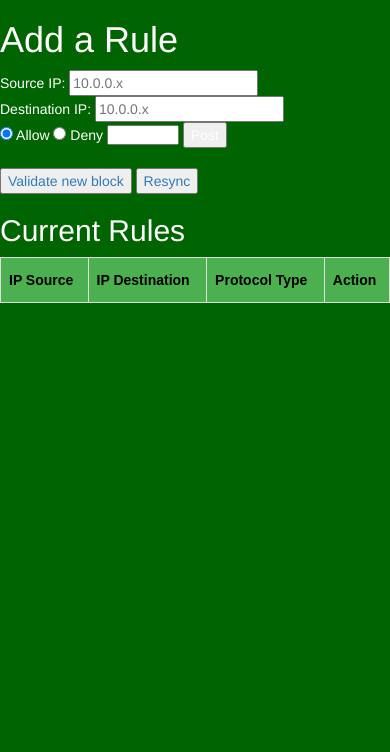
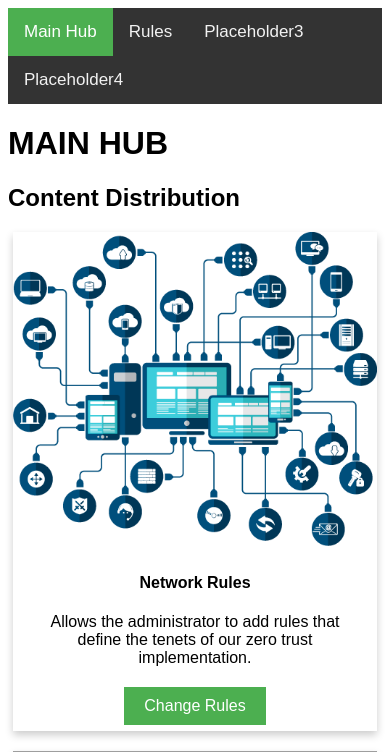
Before and after one commit to aalmeida9/ZT-BC-lab, a Flask app: template project/frontend/templates/index.html in a window 390 px wide. Shown: the top 752 px of the page. Before the commit the page ends 303 px from the top, so only its background shows below. Run offline with Flask 2, Linux system fonts and the light colour scheme; the template is opened without the code that fills it, so the values that code supplies are empty; some libraries are stand-ins or nearby versions; grey boxes are pictures that could not be loaded.

Commit message:
Update to user interface

```diff
--- a/project/frontend/templates/index.html
+++ b/project/frontend/templates/index.html
@@ -1,51 +1,171 @@
 <!DOCTYPE html>
 <html lang="en" dir="ltr">
-  <head>
-    <title>ZT BC Lab</title>
-    <meta charset="utf-8">
-    <link rel="stylesheet" href="https://maxcdn.bootstrapcdn.com/bootstrap/3.4.1/css/bootstrap.min.css">
-    <link rel= "stylesheet" type= "text/css" href= "{{ url_for('static',filename='styles/style.css') }}">
-  </head>
-  <body>
-    <h1>Add a Rule</h1>
-    <form action="/add" id="textform" method="post">
-      Source IP:
-      <input type="text" name="src" placeholder = "10.0.0.x">
-      <br />
-      Destination IP:
-      <input type="text" name="dst" placeholder="10.0.0.x">
-      <br />
-      <input type = "radio" name = "actions" value = "ALLOW" checked> Allow
-      <input type = "radio" name = "actions" value = "DENY"> Deny
-      <select name="dropdown">
-          <option value="ICMP" selected>ICMP</option>
-          <option value="ICMPv6">ICMPv6</option>
-          <option value="TCP">TCP</option>
-          <option value="UDP">UDP</option>
-      </select>
-      <input type="submit" value="Post">
-    </form>
-    <br />
+<head>
+<title>Main Hub</title>
+<meta charset="utf-8" name="viewport" content="width=device-width, initial-scale=1">
 
-    <a href="{{node_address}}/mine" target="_blank"><button>Validate new block</button></a>
-    <a href="/"><button>Resync</button></a>
+<link rel="stylesheet" type="text/css" href="styles/style.css" media="screen"/>
 
-    <h2>Current Rules</h2>
-    <table id = "connection">
-    <tr class="table_row">
-      <th>IP Source</th>
-      <th>IP Destination</th>
-      <th>Protocol Type</th>
-      <th>Action</th>
-    </tr>
-    {% for rule in rules %}
-      <tr class="table_row">
-        <td>{{rule.nw_src}}</td>
-        <td>{{rule.nw_dst}}</td>
-        <td>{{rule.nw_proto}}</td>
-        <td>{{rule.actions}}</td>
-      </tr>
-    {% endfor %}
-    </table>
-  </body>
+<style>
+.topnav {
+  overflow: hidden;
+  background-color: #333;
+}
+
+.topnav a {
+  float: left;
+  color: #f2f2f2;
+  text-align: center;
+  padding: 14px 16px;
+  text-decoration: none;
+  font-size: 17px;
+}
+
+.topnav a:hover {
+  background-color: #ddd;
+  color: black;
+}
+
+.topnav a.active {
+  background-color: #4CAF50;
+  color: white;
+}
+
+body {
+  background-color: white;
+}
+
+h1{
+  color: black;
+}
+h2{
+  color: black;
+}
+
+.card {
+  box-shadow: 0 4px 8px 0 rgba(0,0,0,0.2);
+  transition: 0.3s;
+  width: 100%;
+}
+
+
+.card:hover {
+  box-shadow: 0 8px 16px 0 rgba(0,0,0,0.2);
+}
+
+.container {
+  padding: 2px 16px;
+  text-align: center
+}
+
+* {
+  box-sizing: border-box;
+}
+
+body {
+  font-family: Arial, Helvetica, sans-serif;
+}
+
+/* Float four columns side by side */
+.column {
+  float: left;
+  width: 33%;
+  padding: 0 10px;
+  margin-bottom: 20px;
+}
+
+/* Remove extra left and right margins, due to padding */
+.row {margin: 0 -5px;}
+
+/* Clear floats after the columns */
+.row:after {
+  content: "";
+  display: table;
+  clear: both;
+}
+
+/* Responsive columns */
+@media screen and (max-width: 700px) {
+  .column {
+    width: 100%;
+    display: block;
+    margin-bottom: 20px;
+  }
+}
+
+.button {
+  background-color: #4CAF50;
+  border: none;
+  color: white;
+  padding: 10px 20px;
+  text-align: center;
+  text-decoration: none;
+  display: inline-block;
+  font-size: 16px;
+  margin: 4px 2px;
+  cursor: pointer;
+}
+
+</style>
+</head>
+<body>
+
+<div class="topnav">
+  <a class="active" href="index.html">Main Hub</a>
+  <a href="rulespage.html">Rules</a>
+  <a href="#">Placeholder3</a>
+  <a href="#">Placeholder4</a>
+</div>
+
+<h1>MAIN HUB</h1>
+
+<h2>Content Distribution</h2>
+
+<div class = "row">
+  <div class = "column">
+    <div class="card">
+      <img src="network1.png" alt="Add rules" style="width:100%">
+      <div class="container">
+        <h4><b>Network Rules</b></h4>
+        <p>Allows the administrator to add rules that define the tenets of our zero trust implementation.</p>
+        <a href = "rulespage.html"><button type="button" class="button" onClick="alert('Opens a New Page')">Change Rules</button></a>
+      </div>
+    </div>
+  </div>
+
+  <div class ="column">
+    <div class="card">
+      <img src="img_avatar.png" alt="Avatar" style="width:100%">
+      <div class="container">
+        <h4><b>Title Placeholder</b></h4>
+        <p>Description</p>
+        <button type="button" class="button" onClick="alert('Opens a New Page')">Button</button>
+      </div>
+    </div>
+  </div>
+
+  <div class ="column">
+    <div class="card">
+      <img src="img_avatar.png" alt="Avatar" style="width:100%">
+      <div class="container">
+        <h4><b>Title Placeholder</b></h4>
+        <p>Description</p>
+        <button type="button" class="button" onClick="alert('Opens a New Page')">Button</button>
+      </div>
+    </div>
+  </div>
+
+  <div class ="column">
+    <div class="card">
+      <img src="img_avatar.png" alt="Avatar" style="width:100%">
+      <div class="container">
+        <h4><b>Title Placeholder</b></h4>
+        <p>Description</p>
+	<button type="button" class="button" onClick="alert('Opens a New Page')">Button</button>
+      </div>
+    </div>
+  </div>
+</div>
+
+</body>
 </html>
```
Also changed, not shown: project/frontend/templates/SSO.html (added, +8 -0 lines), project/frontend/templates/rulespage.html (added, +83 -0 lines), README.md, project/frontend/templates/network.png (added), project/frontend/templates/network1.png (added), project/frontend/templates/rules.png (added), project/frontend/templates/styles/style.css (renamed from project/frontend/static/styles/style.css).
